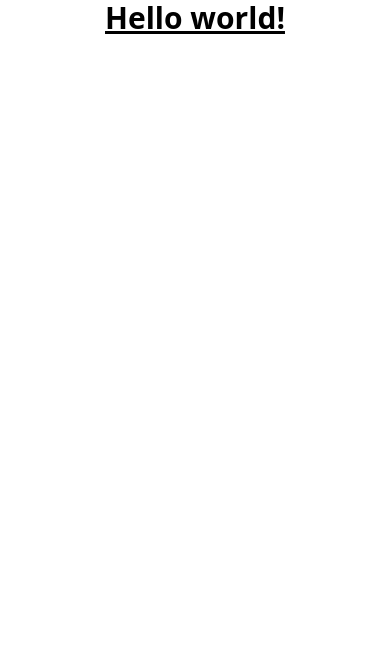
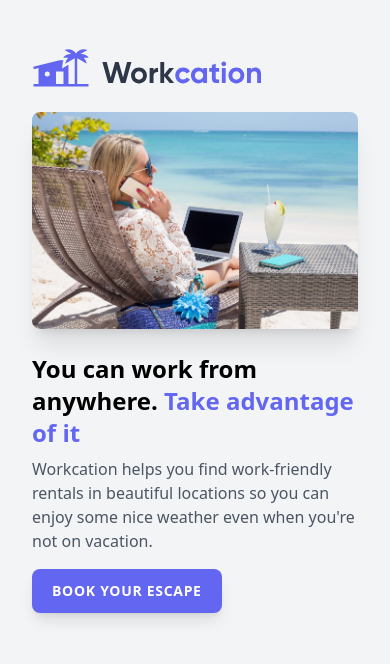
Before and after one commit to demolaemrick/learning-tailwindcss, a website built with Vite: page index.html in a window 390 px wide. Built offline with nearby package versions, Linux system fonts and the light colour scheme.

Commit message:
responsive designs

```diff
--- a/index.html
+++ b/index.html
@@ -7,9 +7,24 @@
     <link href="/css/tailwind.css" rel="stylesheet">
     <title>Tailwind</title>
 </head>
-<body>
-    <h1 class="text-3xl font-bold underline text-center">
-        Hello world!
-      </h1>
+<body class="bg-gray-100">
+    <div class="grid lg:grid-cols-2 2xl:grid-cols-5">
+        <div class="p-8 py-12 max-w-md mx-auto sm:max-w-xl lg:px-12 lg:py-24 lg:max-w-full xl:mr-0 2xl:col-span-2">
+            <div class="xl:max-w-xl">
+                <img class="h-10" src="/img/logo.svg" alt="Workation" />
+                <img class="mt-6 rounded-lg shadow-xl text-gray-900 sm:mt-8 sm:h-64 sm:w-full sm:object-cover sm:object-center lg:hidden" src="/img/beach-work.jpg" alt="Woman workation on the beach">
+                <h1 class="mt-6 text-2xl font-bold sm:mt-8 sm:text-4xl lg:text-3xl xl:text-4xl">You can work from anywhere. <span class="text-indigo-500">Take advantage of it</span></h1>
+                <p class="mt-2 text-gray-600 sm:text-xl">Workcation helps you find work-friendly rentals in beautiful locations so you can enjoy some
+                    nice weather even when you're not on vacation.
+                </p>
+                <div class="mt-4">
+                    <a class="inline-block px-5 py-3 rounded-lg shadow-lg bg-indigo-500 text-white uppercase tracking-wider font-semibold text-sm sm:text-base" href="#">Book your escape</a>
+                </div>
+            </div>
+        </div>
+        <div class="hidden relative lg:block 2xl:col-span-3">
+            <img class="absolute inset-0 w-full h-full object-cover" src="/img/beach-work.jpg" alt="Woman workation on the beach">
+        </div>
+    </div>
 </body>
 </html>
```
Also changed, not shown: img/beach-work.jpg (added), img/logo.svg (added).
